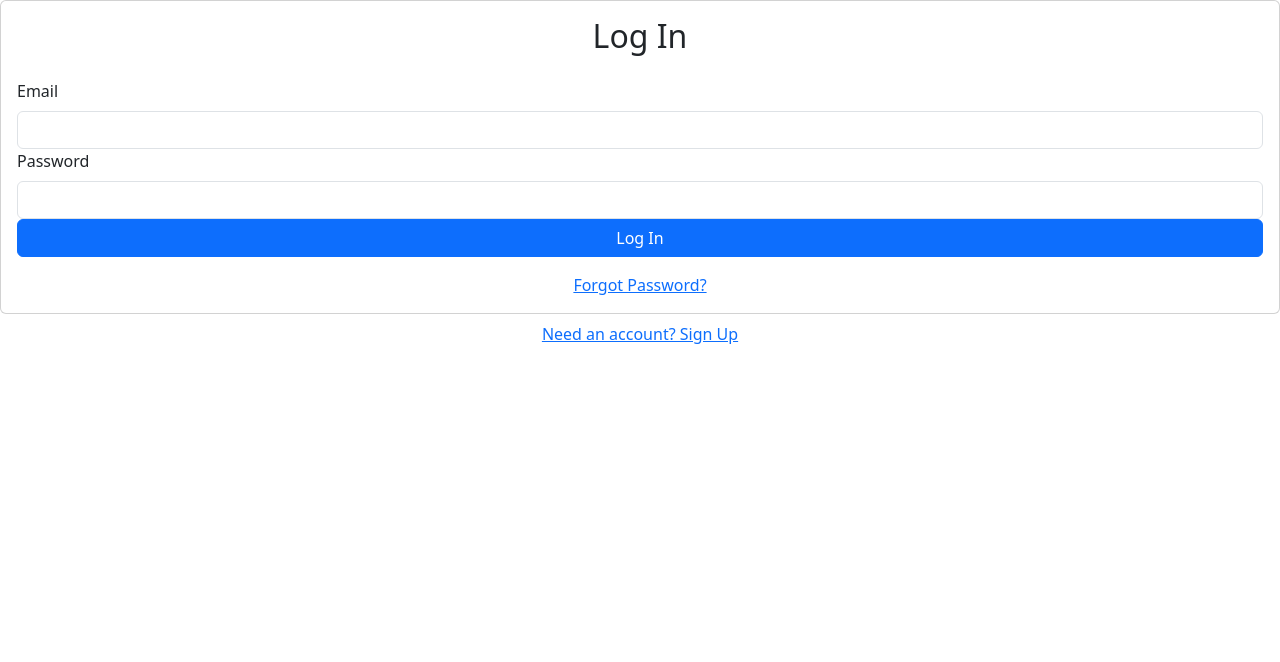
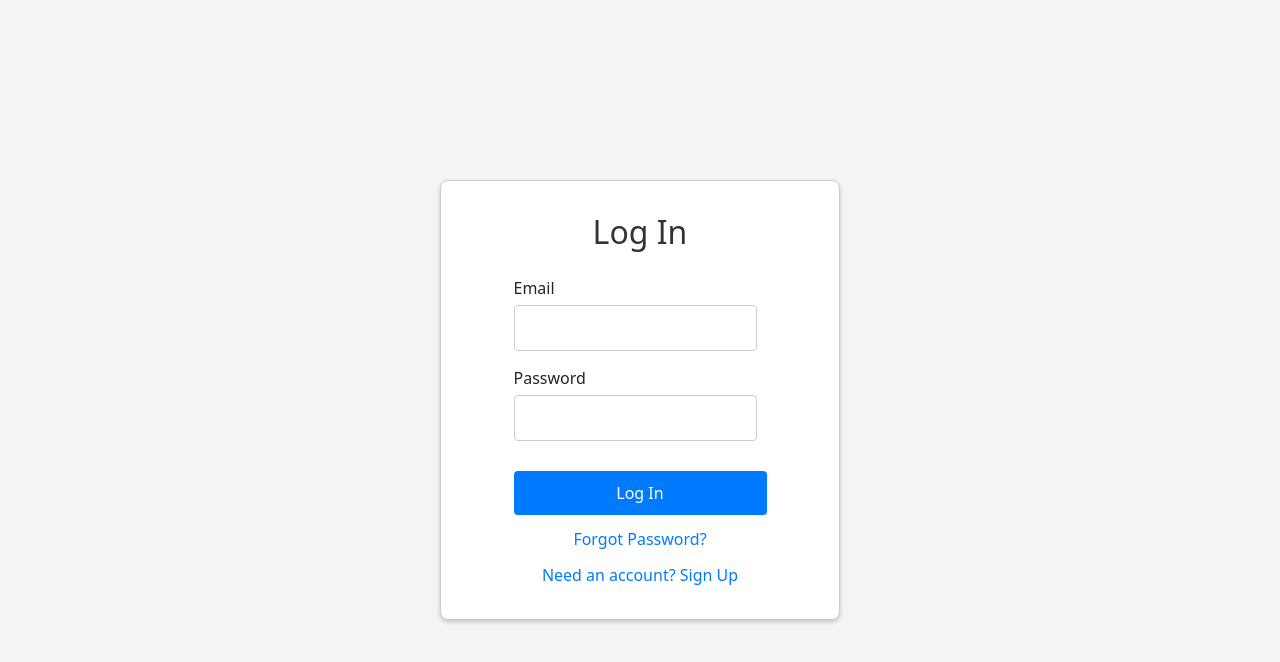
Before and after one commit to Ethan215/Movie-Community-Platform, a React (Create React App) app: page / in a window 1280 px wide. Shown: the top 662 px of the page. Built offline with nearby package versions, Linux system fonts and the light colour scheme; no server answers.

Commit message:
delete bootstrip,add css file with signup, login and forgotpassword

```diff
--- a/src/App.js
+++ b/src/App.js
@@ -6,7 +6,6 @@ import Login from "./components/Login";
 import ForgotPassword from "./components/ForgotPassword";
 import Fetch from "./Fetch";
 import MovieDetail from "./MovieDetail";
-import { Container } from 'react-bootstrap';
 import UserPage from "./UserPage";
 
 function App() {
@@ -20,26 +19,13 @@ function App() {
           <Route path="/movie/:id" element={<MovieDetail />} />
           <Route path ="/user/:username" element = {<UserPage />} />
           {/* User Authentication Routing */}
-          <Route path="/signup" element={<ContainerComponent><Signup /></ContainerComponent>} />
-          <Route path="/login" element={<ContainerComponent><Login /></ContainerComponent>} />
-          <Route path="/forgot-password" element={<ContainerComponent><ForgotPassword /></ContainerComponent>} />
+          <Route path="/login" element={<Login />} />
+          <Route path="/signup" element={<Signup />} />
+          <Route path="/forgot-password" element={<ForgotPassword />} />
         </Routes>
       </AuthUserProvider>
     </Router>
   );
 }
-// Shared layout components
-function ContainerComponent({ children }) {
-  return (
-    <Container
-      className="d-flex align-items-center justify-content-center"
-      style={{ minHeight: "100vh" }}
-    >
-      <div className="w-100" style={{ maxWidth: "400px" }}>
-        {children}
-      </div>
-    </Container>
-  );
-}
 
 export default App;
--- /dev/null
+++ b/src/components/ForgotPassword.css
@@ -0,0 +1,69 @@
+/* ForgotPassword.css */
+.forgot-password-container {
+    display: flex;
+    flex-direction: column;
+    align-items: center;
+    justify-content: center;
+    height: 100vh;
+    background-color: #f4f4f4;
+}
+
+.forgot-password-card {
+    width: 100%;
+    max-width: 400px;
+    margin: auto;
+    padding: 20px;
+    border-radius: 8px;
+    box-shadow: 0 4px 8px rgba(0, 0, 0, 0.1);
+    background-color: #fff;
+}
+
+.forgot-password-header {
+    color: #333;
+    margin-bottom: 24px;
+    text-align: center;
+}
+
+.forgot-password-button {
+    background-color: #007bff;
+    color: white;
+    border: none;
+    border-radius: 4px;
+    padding: 10px 20px;
+    margin-top: 15px;
+    width: 100%;
+    cursor: pointer;
+}
+
+.forgot-password-button:hover {
+    background-color: #0056b3;
+}
+
+.forgot-password-link {
+    color: #007bff;
+    text-decoration: none;
+    margin-top: 12px;
+}
+
+.forgot-password-link:hover {
+    text-decoration: underline;
+}
+
+.forgot-password-alert {
+    margin-bottom: 20px;
+}
+.forgot-password-signup-link {
+    width: 100%;
+    text-align: center;
+    margin-top: 12px; /* Adjust the spacing from the element above */
+}
+
+
+.forgot-password-link {
+    color: #007bff;
+    text-decoration: none;
+}
+
+.forgot-password-link:hover {
+    text-decoration: underline;
+}
--- a/src/components/ForgotPassword.js
+++ b/src/components/ForgotPassword.js
@@ -1,7 +1,8 @@
 import React, { useRef, useState } from "react"
-import { Form, Button, Card, Alert } from "react-bootstrap"
+// import { Form, Button, Card, Alert } from "react-bootstrap"
 import { useAuthUser } from "../contexts/AuthUserContext"
 import { Link } from "react-router-dom"
+import "./ForgotPassword.css"
 
 export default function ForgotPassword() {
   const emailRef = useRef()
@@ -27,30 +28,34 @@ export default function ForgotPassword() {
     setLoading(false)
   }
 
-  return (
-    <>
-      <Card>
-        <Card.Body>
-          <h2 className="text-center mb-4">Password Reset</h2>
-          {error && <Alert variant="danger">{error}</Alert>}
-          {message && <Alert variant="success">{message}</Alert>}
-          <Form onSubmit={handleSubmit}>
-            <Form.Group id="email">
-              <Form.Label>Email</Form.Label>
-              <Form.Control type="email" ref={emailRef} required />
-            </Form.Group>
-            <Button disabled={loading} className="w-100" type="submit">
+    return (
+      <div className="forgot-password-container">
+        <div className="forgot-password-card">
+          <h2 className="forgot-password-header">Password Reset</h2>
+          {error && <div className="alert alert-danger">{error}</div>}
+          {message && <div className="alert alert-success">{message}</div>}
+          <form className="forgot-password-form" onSubmit={handleSubmit}>
+            <div className="form-group">
+              <label htmlFor="email">Email</label>
+              <input
+                type="email"
+                id="email"
+                ref={emailRef}
+                required
+                className="form-control"
+              />
+            </div>
+            <button disabled={loading} className="forgot-password-button" type="submit">
               Reset Password
-            </Button>
-          </Form>
-          <div className="w-100 text-center mt-3">
-            <Link to="/login">Login</Link>
+            </button>
+          </form>
+          <div className="forgot-password-signup-link">
+            <Link className="forgot-password-link" to="/login">Login</Link>
           </div>
-        </Card.Body>
-      </Card>
-      <div className="w-100 text-center mt-2">
-        Need an account? <Link to="/signup">Sign Up</Link>
+          <div className="forgot-password-signup-link">
+            Need an account? <Link className="forgot-password-link" to="/signup">Sign Up</Link>
+          </div>
+        </div>
       </div>
-    </>
-  )
+    )
 }
--- /dev/null
+++ b/src/components/Login.css
@@ -0,0 +1,97 @@
+/* login.css */
+
+.login-container {
+    display: flex;
+    align-items: center;
+    justify-content: center;
+    height: 100vh; /* Use full height to center vertically */
+    background-color: #f4f4f4; /* Background color for the login page */
+  }
+
+  .login-card {
+    width: 100%;
+    max-width: 400px; /* Maximum width of the card */
+    border: 1px solid #ccc; /* Optional: adds a border to the card */
+    padding: 2rem; /* Padding inside the card */
+    background-color: #fff; /* Background color for the card */
+    box-shadow: 0 2px 4px rgba(0, 0, 0, 0.2); /* Box shadow for a subtle depth effect */
+    border-radius: 8px; /* Rounded corners for the card */
+  }
+
+  .card-body {
+    display: flex;
+    flex-direction: column;
+    align-items: center;
+  }
+
+  .login-header {
+    color: #333;
+    margin-bottom: 24px;
+    text-align: center;
+  }
+
+  .form-group {
+    width: 107%; /* Ensures form inputs take up the full width of the card */
+    margin-bottom: rem; /* Spacing between form groups */
+  }
+
+  .form-control {
+    width: 100%; /* Ensures inputs take up the full width of their container */
+    padding: 0.5rem; /* Padding inside the inputs */
+    border: 1px solid #ccc; /* Border for the inputs */
+    border-radius: 4px; /* Rounded corners for the inputs */
+    margin-bottom: 1rem; /* Space below the inputs */
+  }
+
+  .login-button {
+    background-color: #007bff;
+    color: white;
+    border: none;
+    border-radius: 4px;
+    padding: 10px 20px;
+    margin-top: 15px;
+    width: 100%;
+    cursor: pointer;
+  }
+
+  .login-button:disabled {
+    background-color: #5a5a5a; /* Darker background for the disabled state */
+  }
+
+  .login-button:hover {
+    background-color: #0056b3; /* Slightly darker blue on hover */
+  }
+
+  .alert {
+    width: 100%; /* Alerts take the full width of the card */
+    padding: 1rem; /* Padding inside alerts */
+    margin-bottom: 1rem; /* Space below alerts */
+    text-align: center; /* Centered text for alerts */
+    border-radius: 4px; /* Rounded corners for alerts */
+  }
+
+  .alert-danger {
+    background-color: #f8d7da; /* Red background for danger alerts */
+    color: #721c24; /* Dark text for contrast */
+  }
+
+  .alert-success {
+    background-color: #d4edda; /* Green background for success alerts */
+    color: #155724; /* Dark text for contrast */
+  }
+
+  .login-links {
+    width: 100%;
+    margin-top: 12px;
+    text-align: center;
+  }
+
+  .login-link {
+    color: #007bff;
+    text-decoration: none;
+    margin-top: 0.5rem; /* Consistent margin for links */
+  }
+
+  .login-link:hover {
+    text-decoration: underline;
+  }
--- a/src/components/Login.js
+++ b/src/components/Login.js
@@ -1,9 +1,10 @@
 import React, { useRef, useState } from "react";
-import { Form, Button, Card, Alert } from "react-bootstrap";
+// import { Form, Button, Card, Alert } from "react-bootstrap";
 import { useAuthUser } from "../contexts/AuthUserContext";
 import { Link, useNavigate } from "react-router-dom";
 import { db } from "../contexts/firebase";
 import { getDocs, query, collection, where } from "firebase/firestore";
+import './Login.css'
 
 // Export the login component
 export default function Login() {
@@ -57,44 +58,47 @@ export default function Login() {
 
     setLoading(false);
   }
-
   return (
-    <>
-      <Card>
-        <Card.Body>
-          <h2 className="text-center mb-4">Log In</h2>
-          {error && <Alert variant="danger">{error}</Alert>}
-          <Form onSubmit={handleSubmit}>
-            <Form.Group id="email">
-              <Form.Label>Email</Form.Label>
-              <Form.Control
+    <div className="login-container">
+      <div className="login-card">
+        <div className="card-body">
+          <h2 className="login-header">Log In</h2>
+          {error && <div className="alert alert-danger">{error}</div>}
+          <form onSubmit={handleSubmit}>
+            <div className="form-group">
+              <label htmlFor="email">Email</label>
+              <input
                 type="email"
+                id="email"
                 ref={emailRef}
                 name="email"
                 required
+                className="form-control"
               />
-            </Form.Group>
-            <Form.Group id="password">
-              <Form.Label>Password</Form.Label>
-              <Form.Control
+            </div>
+            <div className="form-group">
+              <label htmlFor="password">Password</label>
+              <input
                 type="password"
+                id="password"
                 ref={passwordRef}
                 name="password"
                 required
+                className="form-control"
               />
-            </Form.Group>
-            <Button disabled={loading} className="w-100" type="submit">
+            </div>
+            <button disabled={loading} className="login-button" type="submit">
               Log In
-            </Button>
-          </Form>
-          <div className="w-100 text-center mt-3">
-            <Link to="/forgot-password">Forgot Password?</Link>
+            </button>
+          </form>
+          <div className="login-links">
+            <Link className="login-link" to="/forgot-password">Forgot Password?</Link>
           </div>
-        </Card.Body>
-      </Card>
-      <div className="w-100 text-center mt-2">
-        <Link to="/signup">Need an account? Sign Up</Link>
+          <div className="login-links">
+            <Link className="login-link" to="/signup">Need an account? Sign Up</Link>
+          </div>
+        </div>
       </div>
-    </>
+    </div>
   );
 }
--- /dev/null
+++ b/src/components/Signup.css
@@ -0,0 +1,85 @@
+/* signup.css */
+
+.signup-container {
+    display: flex;
+    flex-direction: column;
+    align-items: center;
+    justify-content: center;
+    height: 100vh;
+    background-color: #f4f4f4;
+  }
+
+  .signup-card {
+    background: #fff;
+    padding: 20px;
+    border-radius: 8px;
+    box-shadow: 0 2px 4px rgba(0,0,0,0.2);
+    width: 100%;
+    max-width: 400px;
+  }
+
+  .signup-body {
+    display: flex;
+    flex-direction: column;
+  }
+
+  .signup-header {
+    text-align: center;
+    margin-bottom: 20px;
+  }
+
+  .form-group {
+    margin-bottom: 15px;
+    width: 100%;
+  }
+
+  .form-group label {
+    display: block;
+  }
+
+  .form-group input {
+    width: 90%;
+    padding: 10px;
+    margin-top: 5px;
+    margin-bottom: 10px;
+    border: 1px solid #ccc;
+    border-radius: 4px;
+  }
+
+  button {
+    width: 100%;
+    padding: 10px;
+    background-color: #007bff;
+    color: white;
+    border: none;
+    border-radius: 4px;
+    cursor: pointer;
+    margin-top: 15px;
+  }
+
+  button:disabled {
+    background-color: #ccc;
+  }
+
+  .alert {
+    padding: 10px;
+    color: #721c24;
+    background-color: #f8d7da;
+    margin-bottom: 20px;
+    text-align: center;
+    border-radius: 4px;
+  }
+
+  .login-link-container {
+    text-align: center;
+    margin-top: 20px;
+  }
+
+  .login-link-container a {
+    color: #007bff;
+    text-decoration: none;
+  }
+
+  .login-link-container a:hover {
+    text-decoration: underline;
+  }
```
Also changed, not shown: src/components/Signup.js (+32 -37 lines), src/components/UpdateProfile.js (deleted, +0 -87 lines), 1 other file (tests, documents, lock files or other folders).
